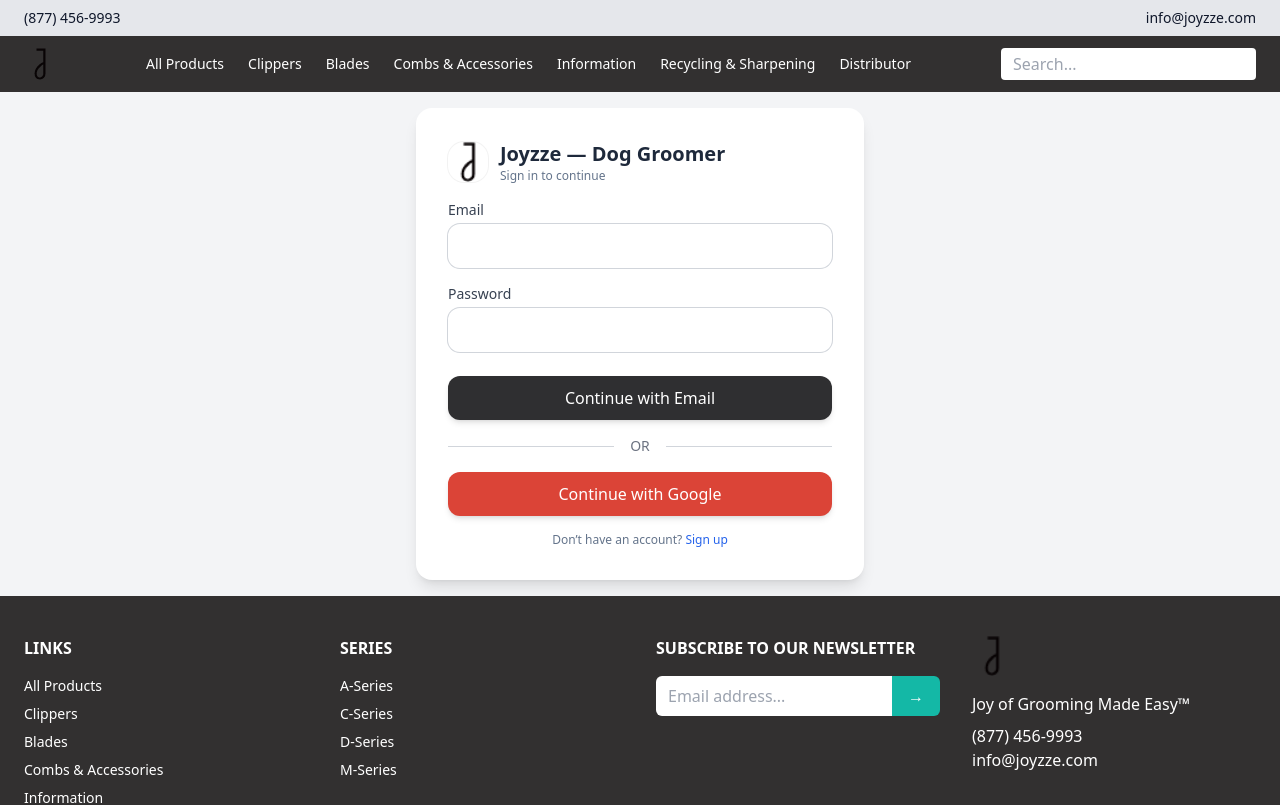
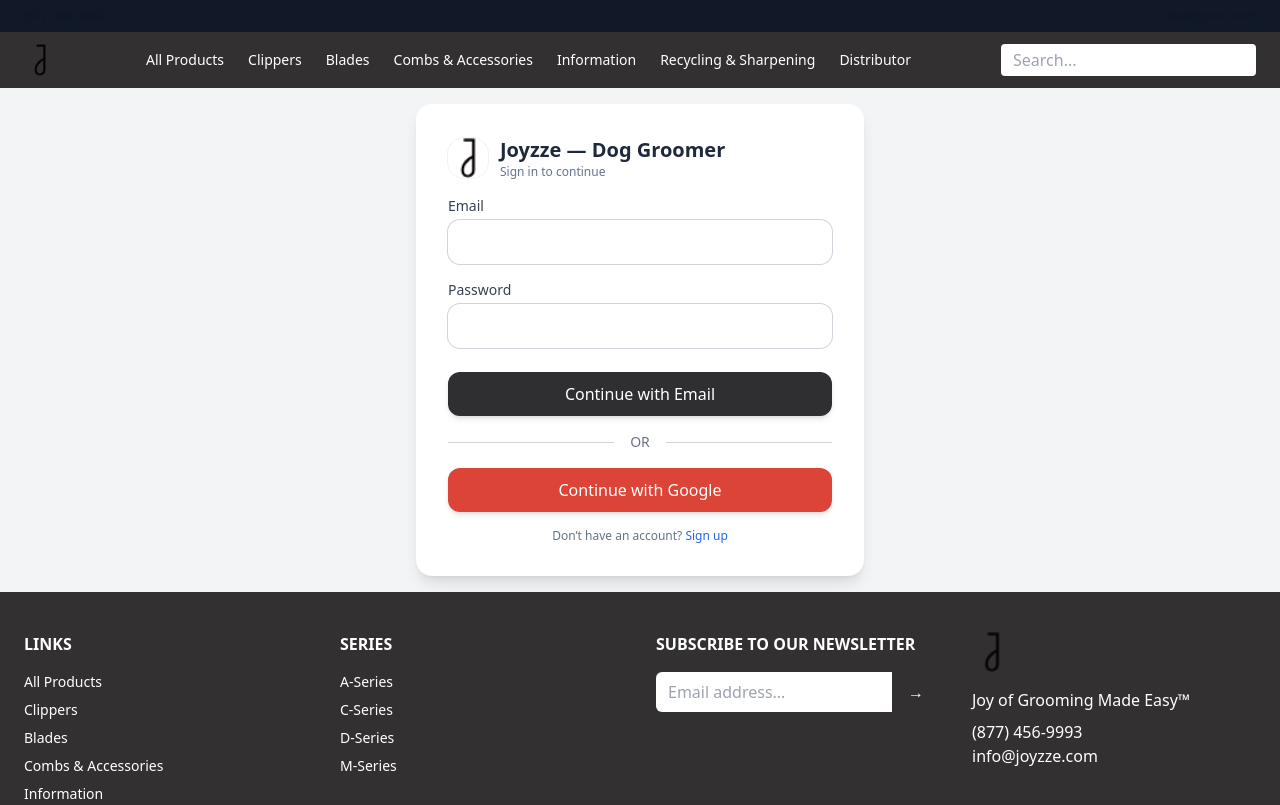
Before and after one commit to Rehan111-555/Groom-dog, a Next.js app: page /signin in a window 1280 px wide. Shown: the top 805 px of the page. Built offline with nearby package versions, Linux system fonts and the light colour scheme.

Commit message:
Update page.jsx

```diff
--- a/app/signin/page.jsx
+++ b/app/signin/page.jsx
@@ -67,7 +67,7 @@
       {/* Header */}
       <header>
         {/* Top contact bar */}
-        <div className="bg-gray-200 px-6 py-2 flex justify-between text-sm">
+        <div className="bg-gray-900 px-6 py-2 flex justify-between text-xs">
           <span>(877) 456-9993</span>
           <span>info@joyzze.com</span>
         </div>
@@ -252,7 +252,7 @@
                 placeholder="Email address..."
                 className="px-3 py-2 text-black rounded-l-md w-full"
               />
-              <button className="bg-teal-500 px-4 py-2 rounded-r-md">→</button>
+              <button className="bg-[#323030] px-4 py-2 rounded-r-md">→</button>
             </form>
           </div>
 
```
